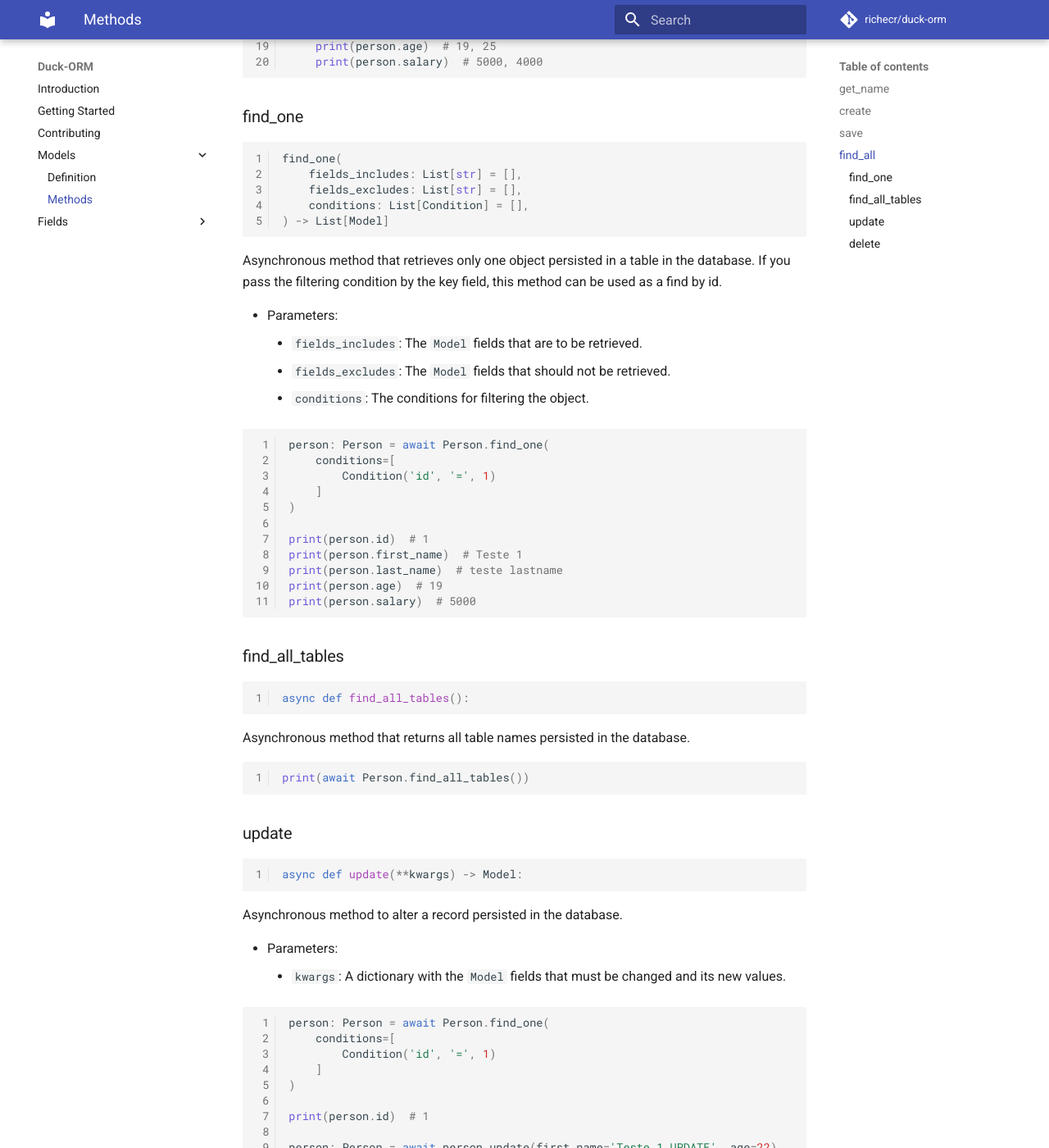
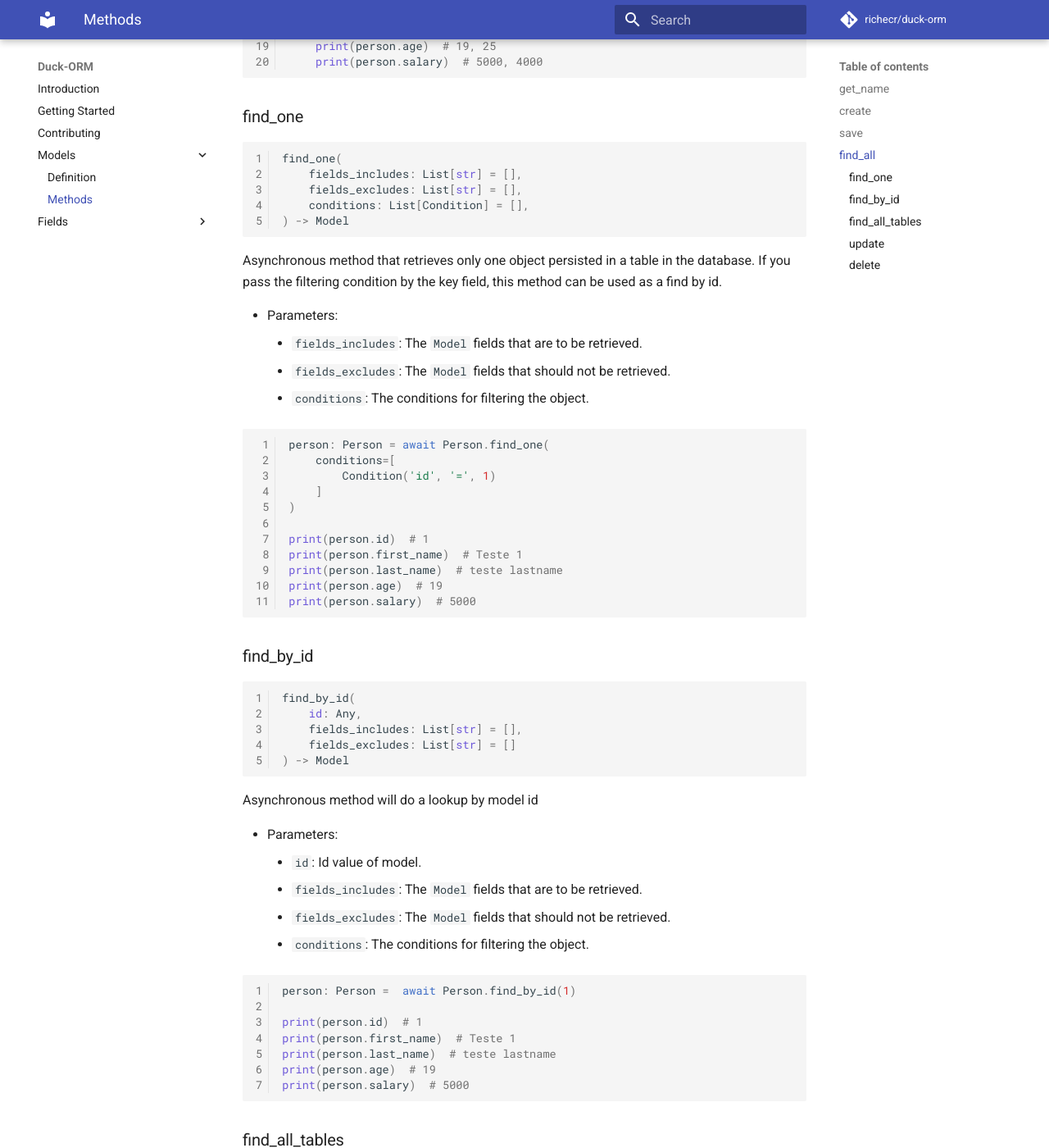
Before and after one commit to richecr/duck-orm, an MkDocs documentation site: the page built from docs/models/methods.md, in a window 1280 px wide and 1400 px high, scrolled down 2726 px. Shown: the whole window at 82% size. Built offline with MkDocs 1.6.1 and Material for MkDocs 9.7.7, drawn with Linux system fonts in a browser that asks for light colours; comment, search, counter and statistics services are not loaded.

Commit message:
issues #35 and #36

````diff
--- a/docs/models/methods.md
+++ b/docs/models/methods.md
@@ -160,6 +160,34 @@
         Condition('id', '=', 1)
     ]
 )
+
+print(person.id)  # 1
+print(person.first_name)  # Teste 1
+print(person.last_name)  # teste lastname
+print(person.age)  # 19
+print(person.salary)  # 5000
+```
+
+### find_by_id
+
+``` python
+find_by_id(
+    id: Any,
+    fields_includes: List[str] = [],
+    fields_excludes: List[str] = []
+) -> Model
+```
+
+Asynchronous method will do a lookup by model id
+
+- Parameters:
+    - `id`: Id value of model.
+    - `fields_includes`: The `Model` fields that are to be retrieved.
+    - `fields_excludes`: The `Model` fields that should not be retrieved.
+    - `conditions`: The conditions for filtering the object.
+
+``` python
+person: Person =  await Person.find_by_id(1)
 
 print(person.id)  # 1
 print(person.first_name)  # Teste 1
````
Also changed, not shown: other parts of docs/models/methods.md (+1 -1 lines), docs/fields/index.md (+11 -0 lines), docs/fields/relations.md (+1 -1 lines), docs/models/index.md (+32 -29 lines).
